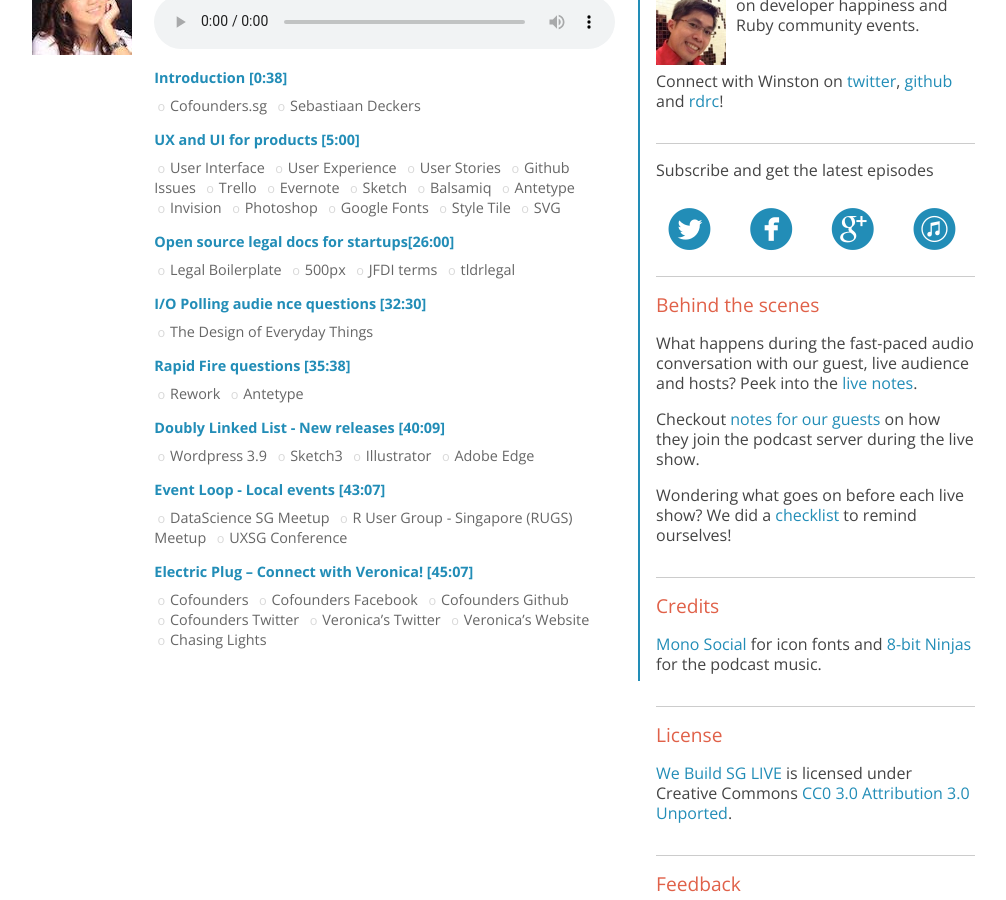
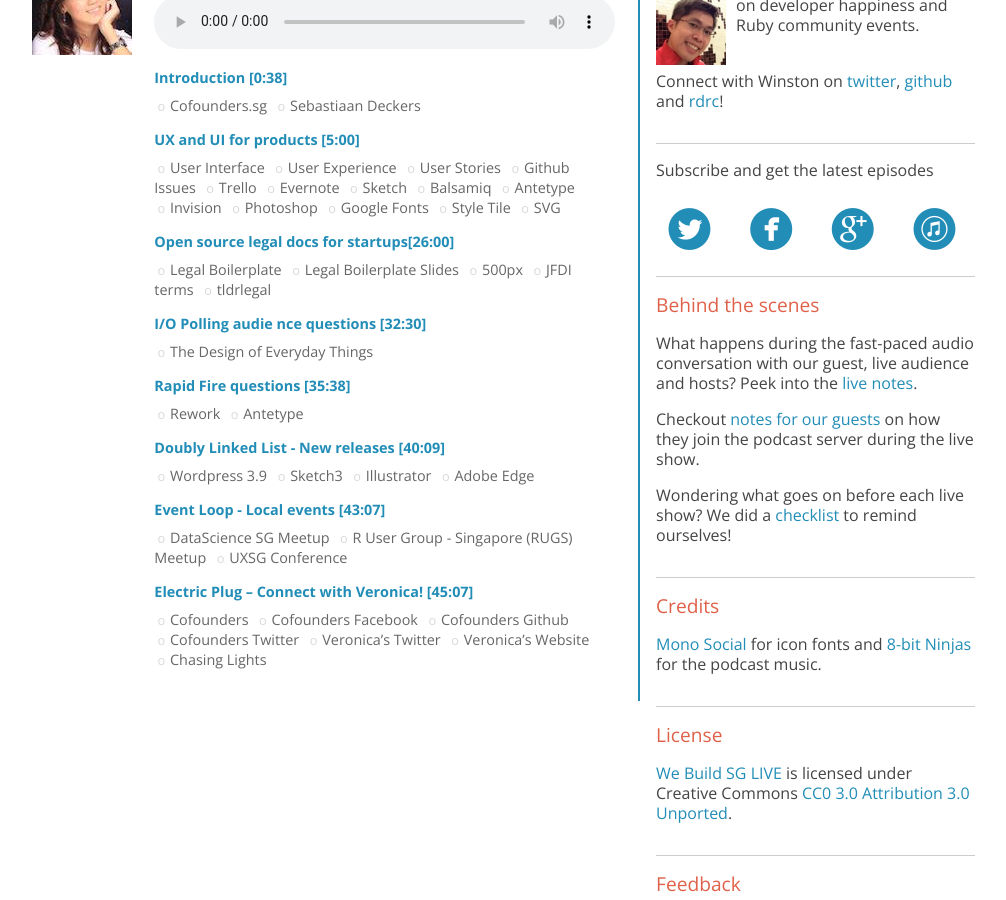
Before and after one commit to webuildsg/live, a Jekyll site: the page built from _posts/2014-04-19-veronica-ng.md, in a window 1280 px wide and 900 px high, scrolled down 571 px. Shown: the whole window, without its empty margins (144-1150 px from the left). Built offline with Jekyll 4.4.1, drawn with Linux system fonts in a browser that asks for light colours; Markdown is read by kramdown in place of the engine named in the settings.

Commit message:
added link to slides

```diff
--- a/_posts/2014-04-19-veronica-ng.md
+++ b/_posts/2014-04-19-veronica-ng.md
@@ -34,6 +34,7 @@ description: Veronica Ng on UX and UI for products and open source legal docs fo
 **[Open source legal docs for startups[26:00]](#t=26:00)**
 
 - [Legal Boilerplate](http://legal.cf.sg/)
+- [Legal Boilerplate Slides](https://speakerdeck.com/cofounders/legal-dot-cf-dot-sg-roadmap)
 - [500px](http://500px.com/terms)
 - [JFDI terms](http://jfdi.asia/accelerator/terms/)
 - [tldrlegal](https://tldrlegal.com/)
```
